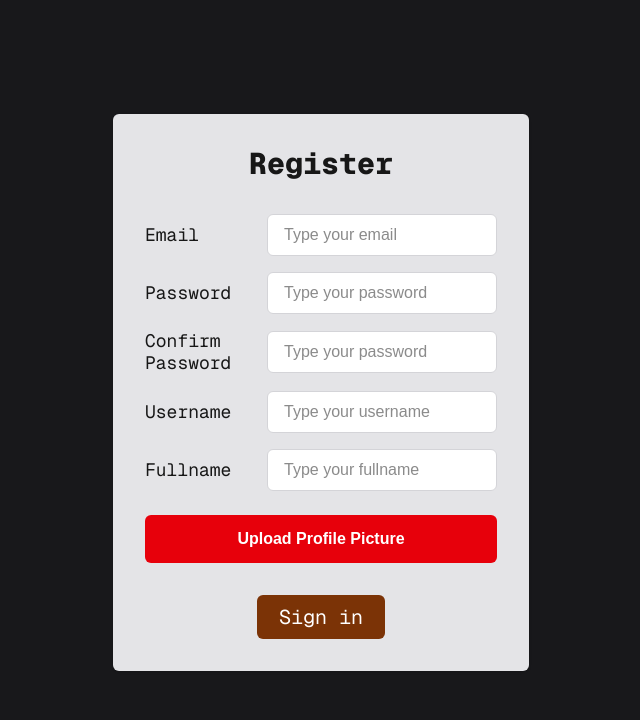
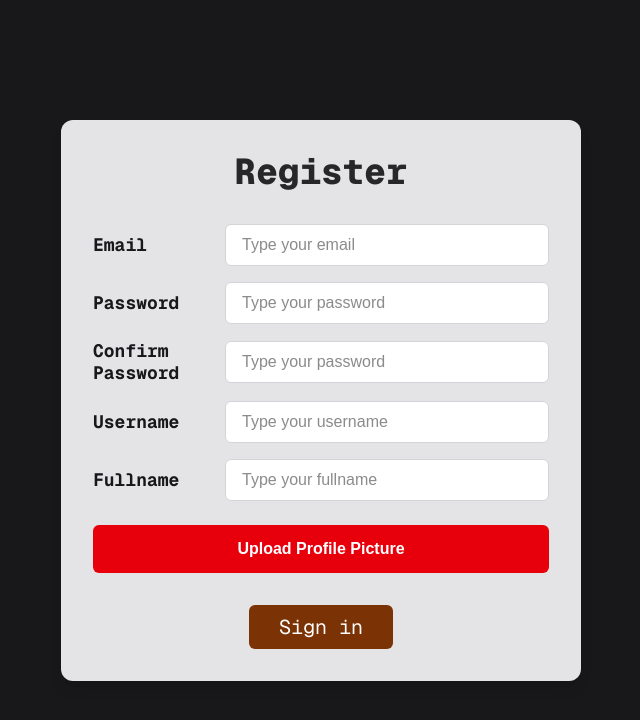
Before and after one commit to Punbomz/Calender, a Next.js app: page /register in a window 1280 px wide. Shown: the top 720 px of the page, without its empty margins (319-959 px from the left). Built offline with nearby package versions, Linux system fonts and the light colour scheme; no server answers.

Commit message:
Fix5 UXUI reg

```diff
--- a/app/register/page.tsx
+++ b/app/register/page.tsx
@@ -105,17 +105,20 @@ export default function RegisterPage() {
   return (
   // พื้นหลังเต็มจอ (ดาร์ค)
   <main className="min-h-[100dvh] bg-zinc-900 flex items-center justify-center">
-        {/* กล่องเทาอ่อนตามภาพ */}
-      <section className="max-w-md mx-auto px-4 pt-6 pb-10">
-        <div className="bg-zinc-200 rounded-md shadow p-6 sm:p-8">
-          <h1 className="font-mono text-3xl font-extrabold text-center mb-8">
+    {/* กล่องเทาอ่อน ขนาดกำลังดี กลางจอ */}
+    <section className="w-full px-4">
+      <div className="mx-auto w-full max-w-[520px] bg-zinc-200 rounded-xl shadow-lg p-6 sm:p-8">
+        {/* หัวข้อฟอนต์โมโน หนา กลาง */}
+        <h1 className="font-mono text-4xl font-extrabold text-center mb-8 text-zinc-800">
           Register
         </h1>
 
         <form onSubmit={handleRegister} className="space-y-4">
           {/* Email */}
-            <div className="grid grid-cols-[110px_1fr] items-center gap-3">
-              <label className="font-mono text-lg">Email</label>
+          <div className="grid grid-cols-[120px_1fr] items-center gap-3">
+            <label className="font-mono text-lg font-bold text-zinc-900">
+              Email
+            </label>
             <input
               type="email"
               className="w-full rounded-md border border-zinc-300 bg-white px-4 py-2 outline-none focus:ring focus:ring-zinc-400"
@@ -126,8 +129,10 @@ export default function RegisterPage() {
           </div>
 
           {/* Password */}
-            <div className="grid grid-cols-[110px_1fr] items-center gap-3">
-              <label className="font-mono text-lg">Password</label>
+          <div className="grid grid-cols-[120px_1fr] items-center gap-3">
+            <label className="font-mono text-lg font-bold text-zinc-900">
+              Password
+            </label>
             <input
               type="password"
               className="w-full rounded-md border border-zinc-300 bg-white px-4 py-2 outline-none focus:ring"
@@ -138,9 +143,9 @@ export default function RegisterPage() {
           </div>
 
           {/* Confirm Password */}
-            <div className="grid grid-cols-[110px_1fr] items-center gap-3">
-              <label className="font-mono text-lg leading-tight">
-                Confirm<br/>Password
+          <div className="grid grid-cols-[120px_1fr] items-center gap-3">
+            <label className="font-mono text-lg font-bold text-zinc-900 leading-tight">
+              Confirm<br />Password
             </label>
             <input
               type="password"
@@ -152,8 +157,10 @@ export default function RegisterPage() {
           </div>
 
           {/* Username */}
-            <div className="grid grid-cols-[110px_1fr] items-center gap-3">
-              <label className="font-mono text-lg">Username</label>
+          <div className="grid grid-cols-[120px_1fr] items-center gap-3">
+            <label className="font-mono text-lg font-bold text-zinc-900">
+              Username
+            </label>
             <input
               className="w-full rounded-md border border-zinc-300 bg-white px-4 py-2 outline-none focus:ring"
               placeholder="Type your username"
@@ -163,8 +170,10 @@ export default function RegisterPage() {
           </div>
 
           {/* Fullname */}
-            <div className="grid grid-cols-[110px_1fr] items-center gap-3">
-              <label className="font-mono text-lg">Fullname</label>
+          <div className="grid grid-cols-[120px_1fr] items-center gap-3">
+            <label className="font-mono text-lg font-bold text-zinc-900">
+              Fullname
+            </label>
             <input
               className="w-full rounded-md border border-zinc-300 bg-white px-4 py-2 outline-none focus:ring"
               placeholder="Type your fullname"
@@ -173,7 +182,7 @@ export default function RegisterPage() {
             />
           </div>
 
-            {/* Upload Profile Picture */}
+          {/* Upload */}
           <div className="pt-2">
             {preview && (
               <div className="mb-3 flex items-center gap-3">
@@ -182,12 +191,9 @@ export default function RegisterPage() {
                   alt="preview"
                   className="w-12 h-12 rounded-full object-cover border border-zinc-300"
                 />
-                  <span className="text-sm text-zinc-600">
-                    ตัวอย่างรูปโปรไฟล์
-                  </span>
+                <span className="text-sm text-zinc-600">ตัวอย่างรูปโปรไฟล์</span>
               </div>
             )}
-
             <button
               type="button"
               onClick={onPickImage}
@@ -205,16 +211,14 @@ export default function RegisterPage() {
           </div>
 
           {/* Error */}
-            {error && (
-              <p className="text-red-600 text-sm pt-1">{error}</p>
-            )}
+          {error && <p className="text-red-600 text-sm pt-1">{error}</p>}
 
-            {/* ปุ่ม Register / Sign in style ตามภาพ (ปุ่มน้ำตาล) */}
+          {/* Submit */}
           <div className="pt-4">
             <button
               type="submit"
               disabled={submitting}
-                className="w-32 mx-auto block rounded-md bg-amber-900 hover:bg-amber-800 text-white font-mono text-xl py-2 disabled:opacity-60"
+              className="w-36 mx-auto block rounded-md bg-amber-900 hover:bg-amber-800 text-white font-mono text-xl py-2 disabled:opacity-60"
             >
               {submitting ? "Loading..." : "Sign in"}
             </button>
@@ -224,4 +228,6 @@ export default function RegisterPage() {
     </section>
   </main>
 );
+
+
 }
```
Lines whose indentation alone changed are shown as unchanged.
